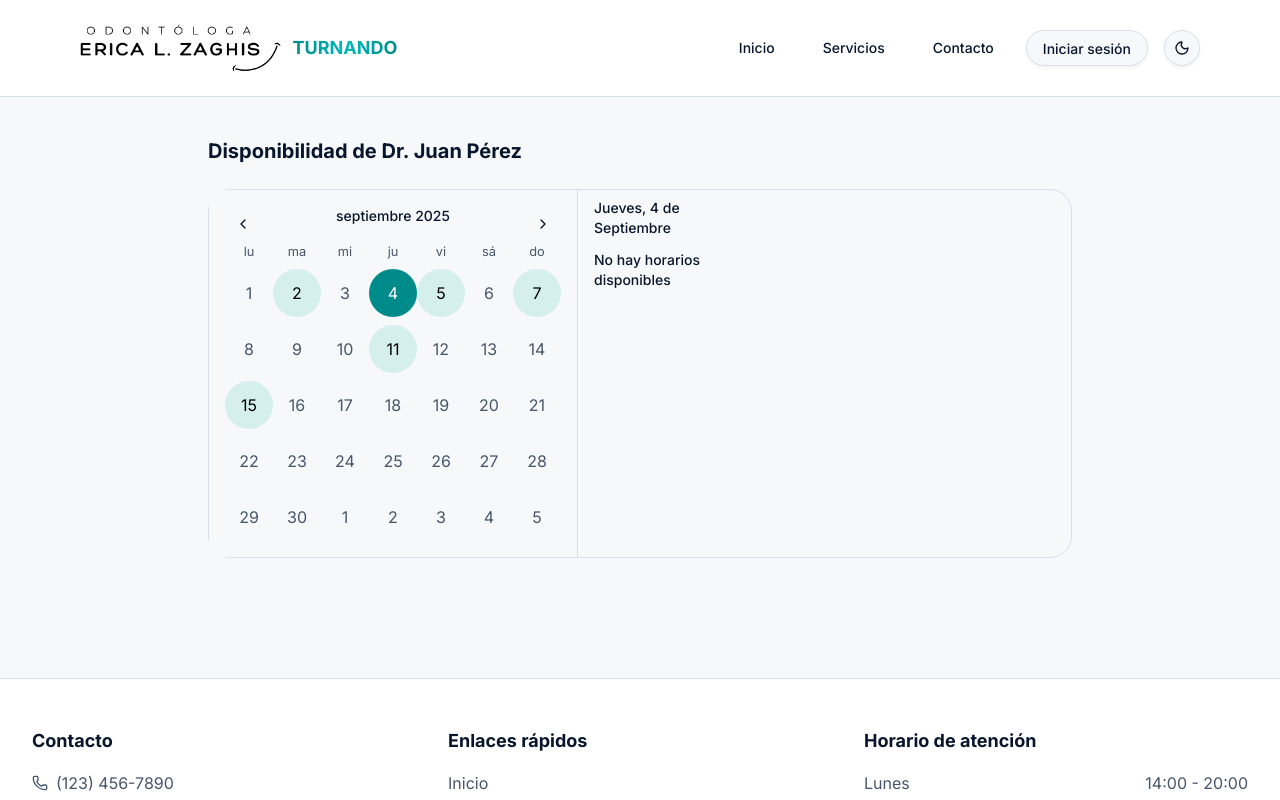
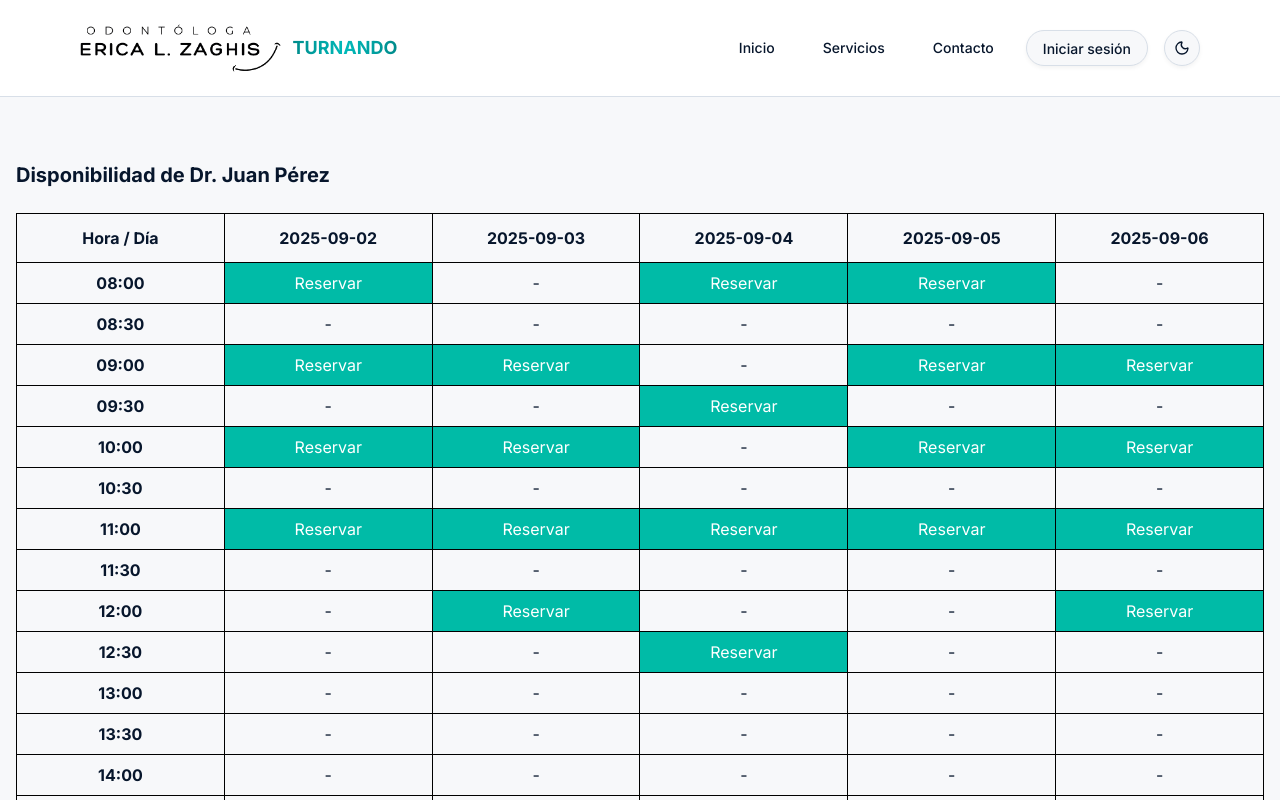
Before and after one commit to melinab1998/TPI-PROGRAMACION-IV, a React (Vite) app in the folder frontend/: page /calendar/1 in a window 1280 px wide. Shown: the top 800 px of the page. Built offline with nearby package versions, Linux system fonts and the light colour scheme.

Commit message:
Update Calendar.jsx

```diff
--- a/frontend/src/pages/Calendar/Calendar.jsx
+++ b/frontend/src/pages/Calendar/Calendar.jsx
@@ -1,178 +1,111 @@
-import React, { useState } from "react"
-import { useParams } from "react-router-dom"
-import { format } from "date-fns"
-import { es } from "date-fns/locale"
-import { motion, AnimatePresence } from "framer-motion"
-import { FaTimes } from "react-icons/fa"
+import React, { useState } from "react";
+import { useParams } from "react-router-dom";
+import { Button } from "@/components/ui/button";
+import { Input } from "@/components/ui/input";
+import { Label } from "@/components/ui/label";
+import { FaTimes } from "react-icons/fa";
+import { motion, AnimatePresence } from "framer-motion";
 
-import { Button } from "@/components/ui/button"
-import { Input } from "@/components/ui/input"
-import { Label } from "@/components/ui/label"
-import { Calendar } from "@/components/ui/calendar"
-import { ScrollArea } from "@/components/ui/scroll-area"
-
+// Disponibilidad de ejemplo
 const availability = {
     1: {
         "2025-09-02": ["08:00", "09:00", "10:00", "11:00"],
-    "2025-09-05": ["09:00", "10:00", "11:00", "12:00"],
-    "2025-09-07": ["08:00", "09:30", "11:00", "12:30"],
-    "2025-09-11": ["08:00", "09:00", "10:00", "11:00"],
-    "2025-09-15": ["09:00", "10:00", "11:00", "12:00"],
+        "2025-09-03": ["09:00", "10:00", "11:00", "12:00"],
+        "2025-09-04": ["08:00", "09:30", "11:00", "12:30"],
+        "2025-09-05": ["08:00", "09:00", "10:00", "11:00"],
+        "2025-09-06": ["09:00", "10:00", "11:00", "12:00"],
     },
-}
+};
 
-const doctorsData = [{ id: 1, name: "Dr. Juan Pérez" }]
+const doctorsData = [
+    { id: 1, name: "Dr. Juan Pérez" },
+];
 
 export default function CalendarPage() {
-  const { id } = useParams()
-  const doctor = doctorsData.find((d) => d.id === parseInt(id))
-  const doctorAvailability = availability[parseInt(id ?? "0")] || {}
+    const { id } = useParams();
+    const doctor = doctorsData.find((d) => d.id === parseInt(id));
+    const doctorAvailability = availability[id] || {};
 
-  const [date, setDate] = useState(new Date())
-  const [time, setTime] = useState(null)
+    const [selectedSlot, setSelectedSlot] = useState(null);
     const [formData, setFormData] = useState({
         email: "",
         documento: "",
         fechaNacimiento: "",
-  })
+    });
 
-  if (!doctor) return <p>Doctor no encontrado</p>
+    if (!doctor) return <p>Doctor no encontrado</p>;
 
-  const availableDates = new Set(Object.keys(doctorAvailability))
+    // Generar horas de 08:00 a 18:00 cada 30 min
+    const allHours = [];
+    for (let h = 8; h <= 17; h++) {
+        allHours.push(`${h.toString().padStart(2, "0")}:00`);
+        allHours.push(`${h.toString().padStart(2, "0")}:30`);
+    }
 
-  const selectedDateStr = date ? format(date, "yyyy-MM-dd") : null
-  const timeSlots =
-    selectedDateStr && doctorAvailability[selectedDateStr]
-      ? doctorAvailability[selectedDateStr]
-      : []
+    const dates = Object.keys(doctorAvailability).slice(0, 5); // 5 días
 
     const handleInputChange = (e) => {
-    setFormData((prev) => ({ ...prev, [e.target.name]: e.target.value }))
-  }
+        setFormData((prev) => ({ ...prev, [e.target.name]: e.target.value }));
+    };
 
     const handleSubmit = (e) => {
-    e.preventDefault()
-    console.log("Turno reservado:", {
-      doctor: doctor.name,
-      fecha: selectedDateStr,
-      hora: time,
-      ...formData,
-    })
-    alert("Turno reservado con éxito!")
-    setTime(null)
-    setFormData({ email: "", documento: "", fechaNacimiento: "" })
-  }
-
-  const capitalizeFirstLetter = (str) => {
-    if (!str) return ""
-    return str.charAt(0).toUpperCase() + str.slice(1)
-  }
-
-  const formatDateWithCapitalization = (date) => {
-    if (!date) return "Seleccione un día"
-
-    const formattedDayOfWeek = capitalizeFirstLetter(
-      format(date, "EEEE", { locale: es })
-    )
-    const formattedDate = format(date, "d 'de'", { locale: es })
-    const formattedMonth = capitalizeFirstLetter(
-      format(date, "MMMM", { locale: es })
-    )
-
-    return `${formattedDayOfWeek}, ${formattedDate} ${formattedMonth}`
-  }
-
-  // Función para formatear la fecha en el modal (CORREGIDO)
-  const formatModalDate = (date) => {
-    if (!date) return ""
-
-    const formatted = format(date, "EEEE, d 'de' MMMM", { locale: es })
-    const parts = formatted.split(" ")
-
-    // Capitalizar el día de la semana y el mes
-    const day = capitalizeFirstLetter(parts[0].replace(',', ''))
-    const dayNumber = parts[1]
-    const preposition = parts[2]
-    const month = capitalizeFirstLetter(parts[3])
-
-    return `${day}, ${dayNumber} ${preposition} ${month}`
-  }
+        e.preventDefault();
+        console.log("Turno reservado:", { doctor: doctor.name, ...selectedSlot, ...formData });
+        alert("Turno reservado con éxito!");
+        setSelectedSlot(null);
+        setFormData({ email: "", documento: "", fechaNacimiento: "" });
+    };
 
     return (
-    <div className="max-w-4xl mx-auto px-4 py-10">
-      <h2 className="text-xl font-bold mb-6">
-        Disponibilidad de {doctor.name}
-      </h2>
+        <div className="max-w-7xl mx-auto px-4 py-16">
+            <h2 className="text-xl font-bold mb-6">Disponibilidad de {doctor.name}</h2>
 
-      <div className="rounded-md border">
-        <div className="flex max-sm:flex-col">
-          {/* Calendario (CORREGIDO) */}
-          <Calendar
-            mode="single"
-            selected={date}
-            onSelect={(newDate) => {
-              setDate(newDate || new Date())
-              setTime(null)
-            }}
-            locale={es}
-            className="p-4 text-base
-                       [&_.rdp-day]:h-12
-                       [&_.rdp-day]:w-12
-                       [&_.rdp-day]:text-base
-                       [&_.rdp-caption_label]:text-lg
-                       [&_.rdp-nav_button]:h-9
-                       [&_.rdp-nav_button]:w-9
-                       [&_.rdp-day]:rounded-full
-                       [&_.rdp-day_selected]:rounded-full"
-            modifiers={{
-              available: (day) => availableDates.has(format(day, 'yyyy-MM-dd')),
-              unavailable: (day) => !availableDates.has(format(day, 'yyyy-MM-dd')),
-            }}
-            modifiersClassNames={{
-              available: 'bg-accent text-accent-foreground font-semibold',
-              unavailable: 'text-muted-foreground cursor-not-allowed',
-            }}
-          />
+            <div className="overflow-x-auto">
+                <table className="table-auto w-full border-collapse text-center">
+                    <thead>
+                        <tr>
+                            <th className="border px-6 py-3 min-w-[180px] border-black dark:border-white">Hora / Día</th>
+                            {dates.map((date) => (
+                                <th
+                                    key={date}
+                                    className="border px-6 py-3 min-w-[180px] border-black dark:border-white"
+                                >
+                                    {date}
+                                </th>
+                            ))}
+                        </tr>
+                    </thead>
+                    <tbody>
+                        {allHours.map((hour) => (
+                            <tr key={hour}>
+                                <td className="border px-6 py-2 font-semibold border-black dark:border-white">{hour}</td>
+                                {dates.map((date) => {
+                                    const available = doctorAvailability[date]?.includes(hour);
+                                    return (
+                                        <td
+                                            key={date}
+                                            className={`border px-6 py-2 border-black dark:border-white ${available
+                                                    ? "bg-teal-500 text-white dark:bg-teal-600 dark:text-white cursor-pointer hover:bg-teal-600 dark:hover:bg-teal-700"
+                                                    : ""
+                                                }`}
+                                            onClick={() => available && setSelectedSlot({ date, hour })}
+                                        >
+                                            {available ? "Reservar" : "-"}
+                                        </td>
+                                    );
+                                })}
+                            </tr>
+                        ))}
+                    </tbody>
+                </table>
 
-          {/* Lista de horarios */}
-          <div className="w-full sm:w-48 flex-shrink-0">
-            <div className="h-full border-l max-sm:border-t max-sm:border-l-0 p-4">
-              <div className="space-y-3 h-full flex flex-col">
-                <div className="flex h-6 shrink-0 items-center">
-                  <p className="text-sm font-medium">
-                    {formatDateWithCapitalization(date)}
-                  </p>
-                </div>
-                <ScrollArea className="flex-grow">
-                  <div className="grid gap-1.5 max-sm:grid-cols-2">
-                    {timeSlots.length > 0 ? (
-                      timeSlots.map((slot) => (
-                        <Button
-                          key={slot}
-                          variant={time === slot ? "default" : "outline"}
-                          size="sm"
-                          className="w-full"
-                          onClick={() => setTime(slot)}
-                        >
-                          {slot}
-                        </Button>
-                      ))
-                    ) : (
-                      <p className="text-sm font-medium pt-2">
-                        No hay horarios disponibles
-                      </p>
-                    )}
-                  </div>
-                </ScrollArea>
-              </div>
-            </div>
-          </div>
-        </div>
+
+
             </div>
 
             {/* Modal de Reserva */}
             <AnimatePresence>
-        {time && (
+                {selectedSlot && (
                     <motion.div
                         className="fixed inset-0 bg-black/50 flex items-center justify-center z-50"
                         initial={{ opacity: 0 }}
@@ -187,7 +120,7 @@ export default function CalendarPage() {
                         >
                             <button
                                 className="absolute top-3 right-3 text-gray-500 hover:text-gray-700 dark:hover:text-white"
-                onClick={() => setTime(null)}
+                                onClick={() => setSelectedSlot(null)}
                             >
                                 <FaTimes className="h-5 w-5" />
                             </button>
@@ -195,7 +128,7 @@ export default function CalendarPage() {
                                 Reservar turno - {doctor.name}
                             </h3>
                             <p className="mb-4">
-                Día: {formatModalDate(date)} - Hora: {time}
+                                Día: {selectedSlot.date} - Hora: {selectedSlot.hour}
                             </p>
                             <form onSubmit={handleSubmit} className="space-y-4">
                                 <div>
@@ -242,5 +175,5 @@ export default function CalendarPage() {
                 )}
             </AnimatePresence>
         </div>
-  )
+    );
 }
```
Lines whose indentation alone changed are shown as unchanged.
